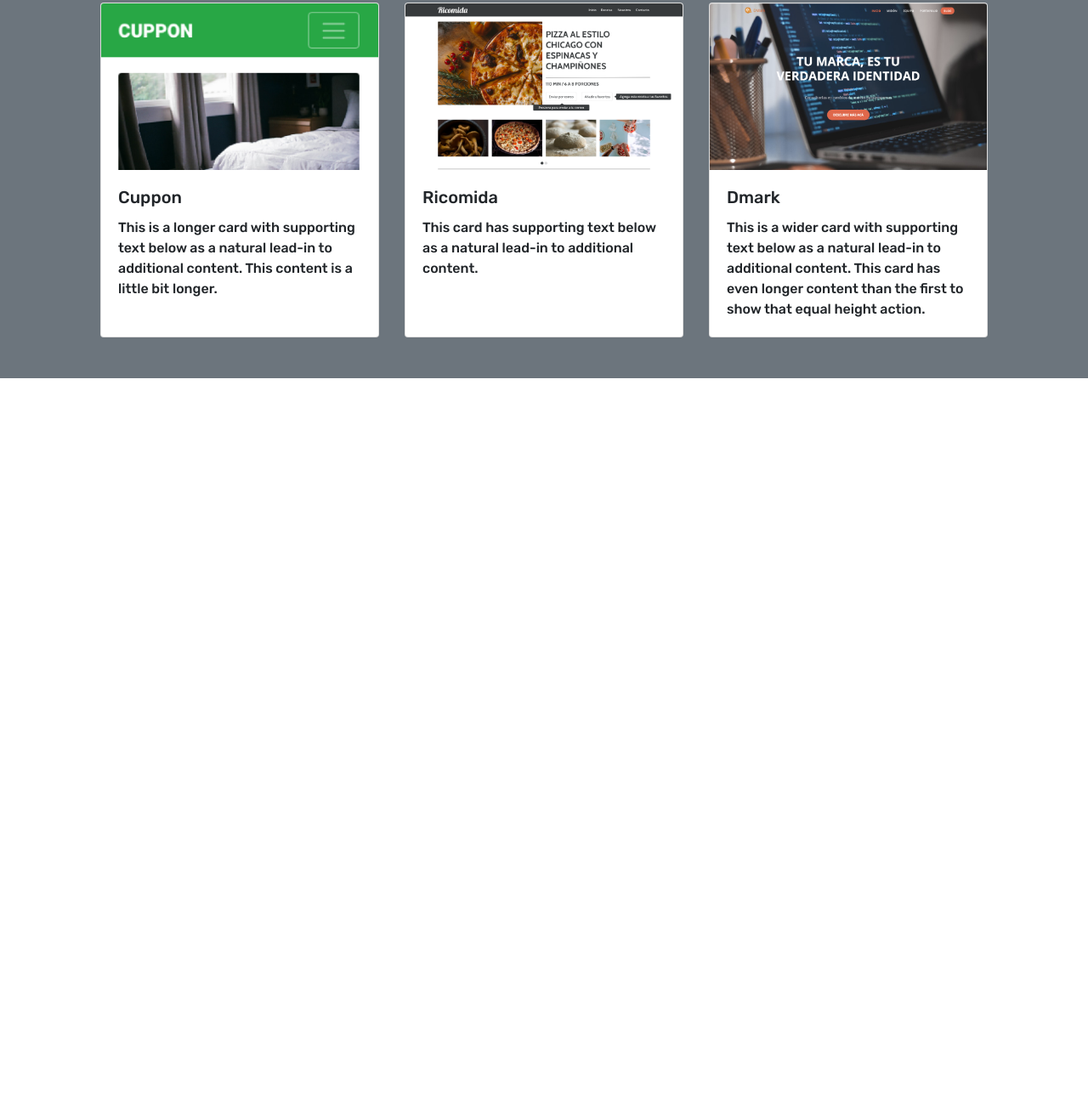
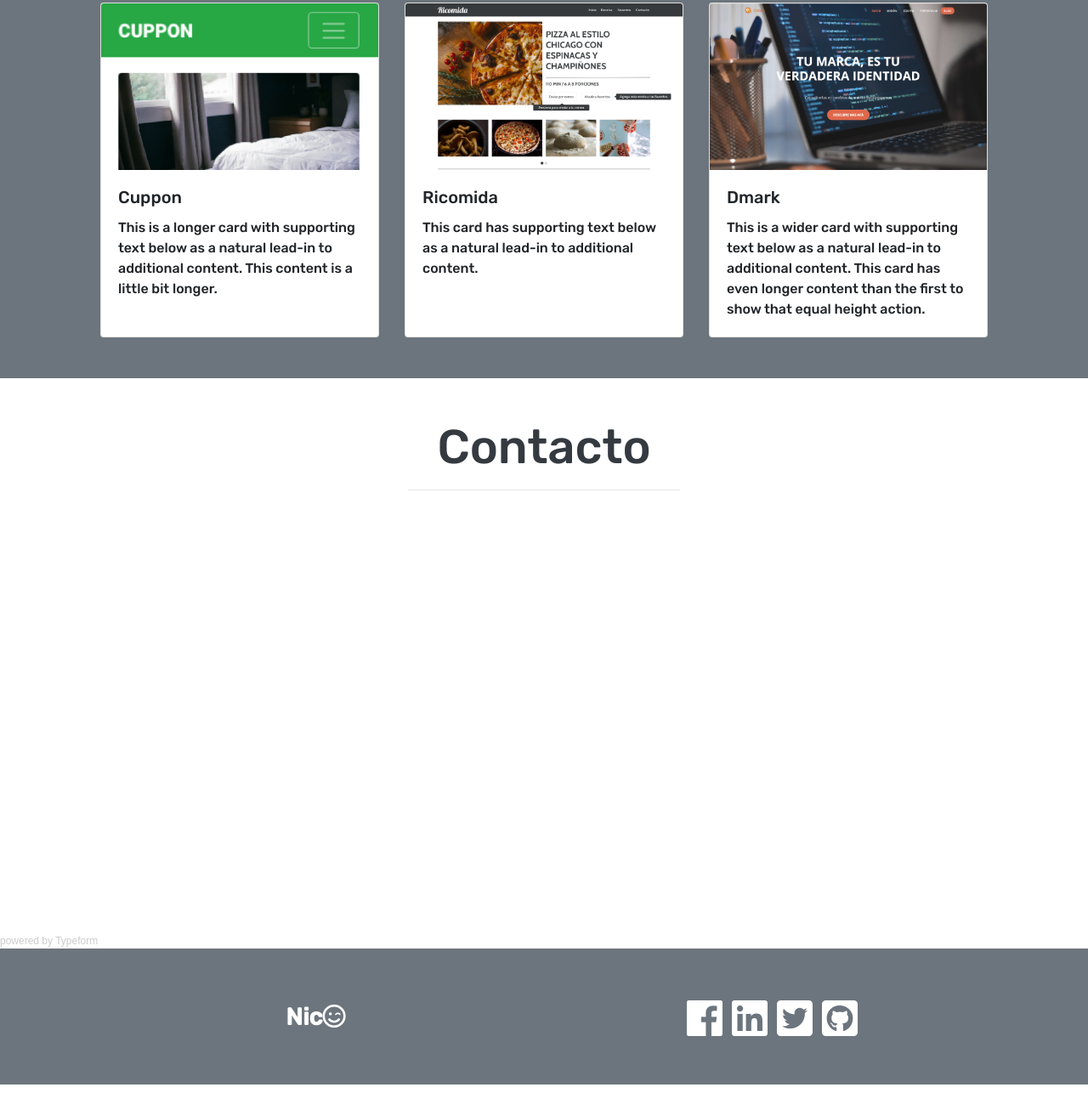
Before and after one commit to nico-ras/portafolio-fake, a plain HTML site: page index.html in a window 1280 px wide. Shown: the part 2151-3437 px from the top of the page at 85% size. Before the commit the page ends 2596 px from the top, so only its background shows below. Drawn offline with nearby package versions, Linux system fonts and the light colour scheme; a script that the page names is missing.

Commit message:
typeform nav js

```diff
--- a/assets/css/style.css
+++ b/assets/css/style.css
@@ -16,14 +16,34 @@ header .jumbotron {
 }
 
 
-   .jumbotron hr {
+.jumbotron hr {
 
        color: white;
        border-top: 0.3rem solid white;
    }
 
-   .about hr, .experience hr {
+.about hr, .experience hr {
        color: black;
        border-top: 0.2rem solid black;
        width: 15%;
    }
+
+   .contacto {
+    height: 50vh;
+}
+
+.contacto div {
+    padding-top: 10vh
+}
+
+footer {
+    height: 20vh;
+}
+
+footer .icons {
+    font-size: 3rem;
+}
+
+.icons a {
+    text-decoration: none;
+    color: #FFFFFF
--- a/index.html
+++ b/index.html
@@ -96,14 +96,14 @@
 
     </section>
 
-    <section class=" experience text-center mt-5">
+    <section class=" experience text-center mt-5" >
         <h2>Mi Experiencia</h2>
             <hr>
 
         <div class="row mx-5">
 
             <div class="col-sm-6 text-center">
-                <i class="fas fa-cubes fa-5x"></i>
+                <i class="fas fa-cubes fa-5x" data-toggle="tooltip" data-placement="right" title="Modelado en Blender y Freecad"></i>
                 <h3>Modelado 3D</h3>
                 <p>2016-2020</p>
 
@@ -111,7 +111,7 @@
             </div>
 
             <div class="col-sm-6 text-center">
-                <i class="fab fa-wordpress fa-5x"></i>
+                <i class="fab fa-wordpress fa-5x" data-toggle="tooltip" data-placement="right" title="Manejo en el CMS más extendido"></i>
                 <h3>Wordpress</h3>
                 <p>2019-2020</p>
 
@@ -124,7 +124,7 @@
     </section>
 
     <section class="proyects mt-5 bg-secondary py-5">
-        <h2 class="display-4 text-center text-dark">Mis últimos trabajos</h2>
+        <h2 class="display-4 text-center text-white">Mis últimos trabajos</h2>
         <hr class="w-25">
         <div class="container px-5">
             <div class="card-deck mt-4">
@@ -188,6 +188,30 @@
         </div>
     </section>
 
+    <section class="contact">
+        <h2 class="display-4 text-center mt-5 text-dark">Contacto</h2>
+        <hr class="w-25">
+        <div>
+            <div class="typeform-widget" data-url="https://form.typeform.com/to/dCPdCq72" style="width: 100%; height: 500px;"></div> <script> (function() { var qs,js,q,s,d=document, gi=d.getElementById, ce=d.createElement, gt=d.getElementsByTagName, id="typef_orm", b="https://embed.typeform.com/"; if(!gi.call(d,id)) { js=ce.call(d,"script"); js.id=id; js.src=b+"embed.js"; q=gt.call(d,"script")[0]; q.parentNode.insertBefore(js,q) } })() </script> <div style="font-family: Sans-Serif;font-size: 12px;color: #999;opacity: 0.5; padding-top: 5px;"> powered by <a href="https://admin.typeform.com/signup?utm_campaign=dCPdCq72&utm_source=typeform.com-01EQ29T0VE4V8RCGA5CJB2R3BV-free&utm_medium=typeform&utm_content=typeform-embedded-poweredbytypeform&utm_term=EN" style="color: #999" target="_blank">Typeform</a> </div>
+        </div>
+    </section>
+
+    <footer class="bg-secondary">
+        <div class="container p-5">
+            <div class="row">
+                <div class="col-sm-6 text-center">
+                    <h3 class="font-weight-bold text-white py-3">Nic<i class="far fa-smile-wink"></i></h3>
+                </div>
+                <div class="col-sm-6 text-center icons">
+                    <a target="_blank" href="https://www.facebook.com/"><i class="fab fa-facebook fa-3"></i></a>
+                    <a target="_blank" href="https://www.linkedin.com"><i class="fab fa-linkedin fa-3"></i></a>
+                    <a target="_blank" href="https://www.twitter.com"><i class="fab fa-twitter-square fa-3"></i></a>
+                    <a target="_blank" href="https://www.github.com"><i class="fab fa-github-square fa-3"></i></a>
+                </div>
+            </div>
+        </div>
+    </footer>
+
 
 
 
```
Also changed, not shown: assets/js/script.js (added, +9 -0 lines).
